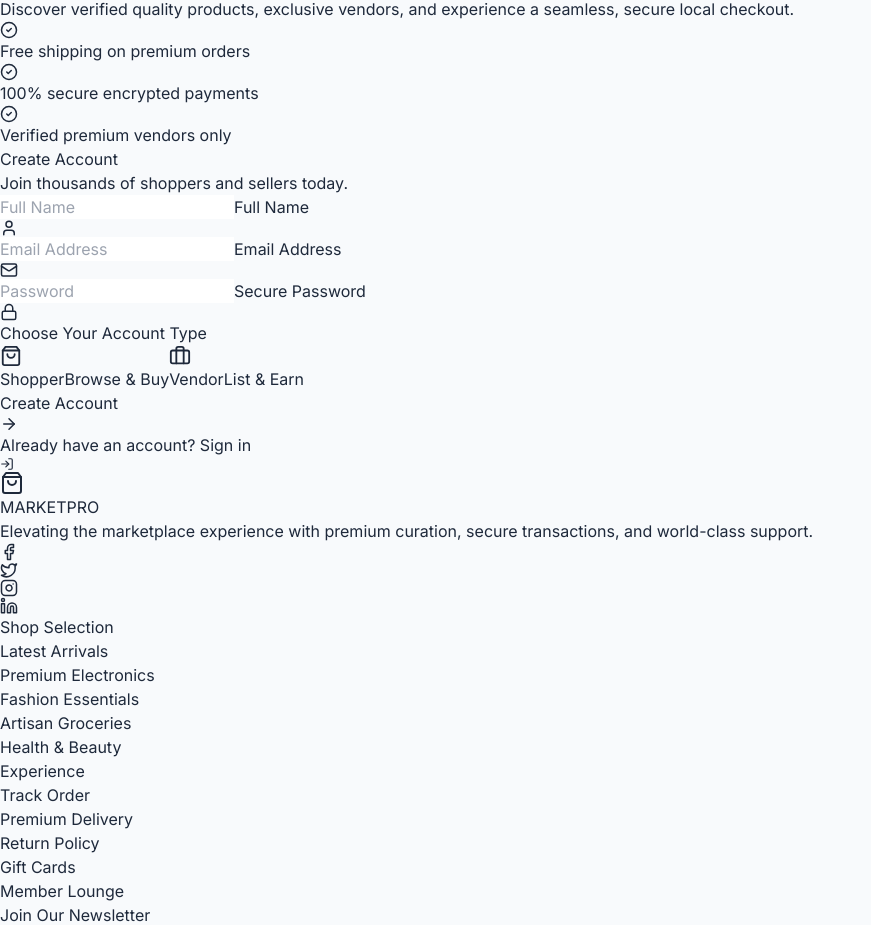
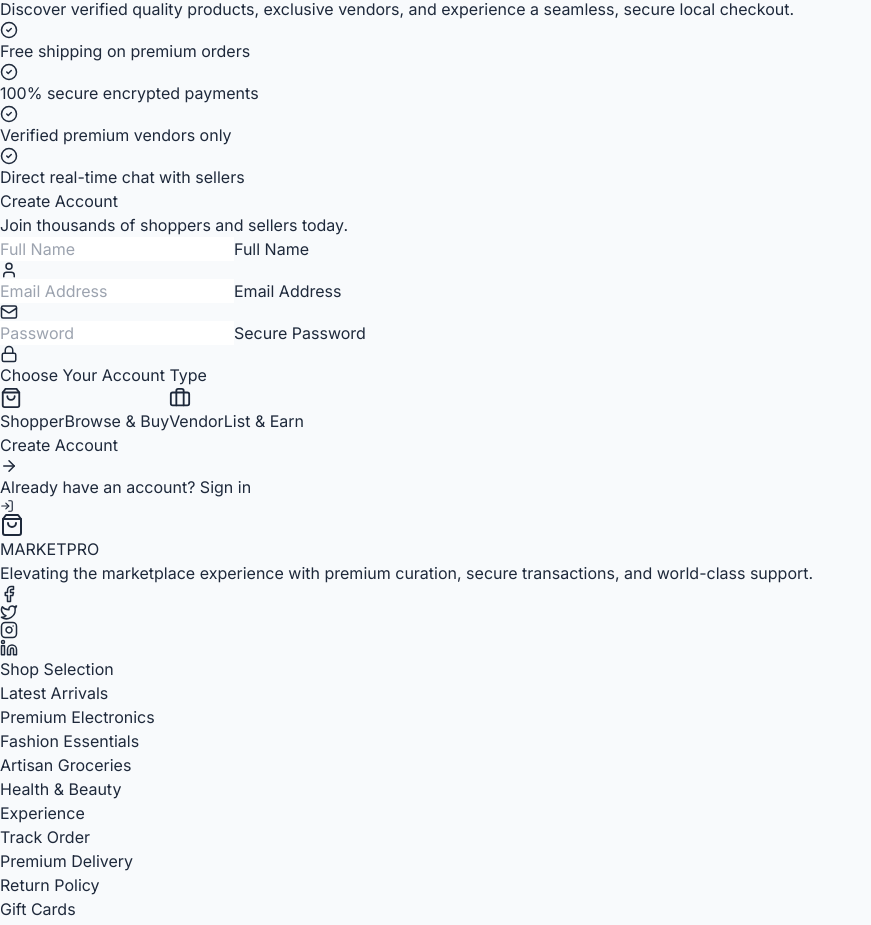
Before and after one commit to charlesNku/marketplace, a React (Vite) app in the folder frontend/: page /register in a window 1280 px wide. Shown: the part 829-1754 px from the top of the page, without its empty margins (0-871 px from the left). Built offline with nearby package versions, Linux system fonts and the light colour scheme; no server answers.

Commit message:
UI: Add chat capability bullet to Registration and Messages link to Navbar

```diff
--- a/frontend/src/components/Navbar.jsx
+++ b/frontend/src/components/Navbar.jsx
@@ -158,6 +158,11 @@
                   </span>
                 )}
               </Link>
+              {userInfo && (
+                <Link to="/messages" className="text-slate-500 hover:text-orange-500 transition-colors relative p-2 hover:bg-slate-50 rounded-xl">
+                  <MessageSquare size={20} />
+                </Link>
+              )}
               {userInfo && <NotificationBell />}
             </div>
 
@@ -217,6 +222,9 @@
 
               {userInfo ? (
                 <>
+                  <Link to="/messages" onClick={() => setIsMenuOpen(false)} className="flex items-center space-x-2 text-slate-600 font-bold hover:text-orange-500 transition-colors">
+                    <MessageSquare size={20} /><span>Messages</span>
+                  </Link>
                   <Link to="/profile" onClick={() => setIsMenuOpen(false)} className="flex items-center space-x-2 text-slate-600 font-bold hover:text-orange-500 transition-colors">
                     <User size={20} /><span>My Profile</span>
                   </Link>
--- a/frontend/src/pages/Public/Register.jsx
+++ b/frontend/src/pages/Public/Register.jsx
@@ -72,6 +72,10 @@
               <div className="flex items-center space-x-3 text-slate-300">
                 <CheckCircle2 size={18} className="text-orange-500" />
                 <span className="text-sm font-semibold">Verified premium vendors only</span>
+              </div>
+              <div className="flex items-center space-x-3 text-slate-300">
+                <CheckCircle2 size={18} className="text-orange-500" />
+                <span className="text-sm font-semibold">Direct real-time chat with sellers</span>
               </div>
             </div>
           </div>
```
